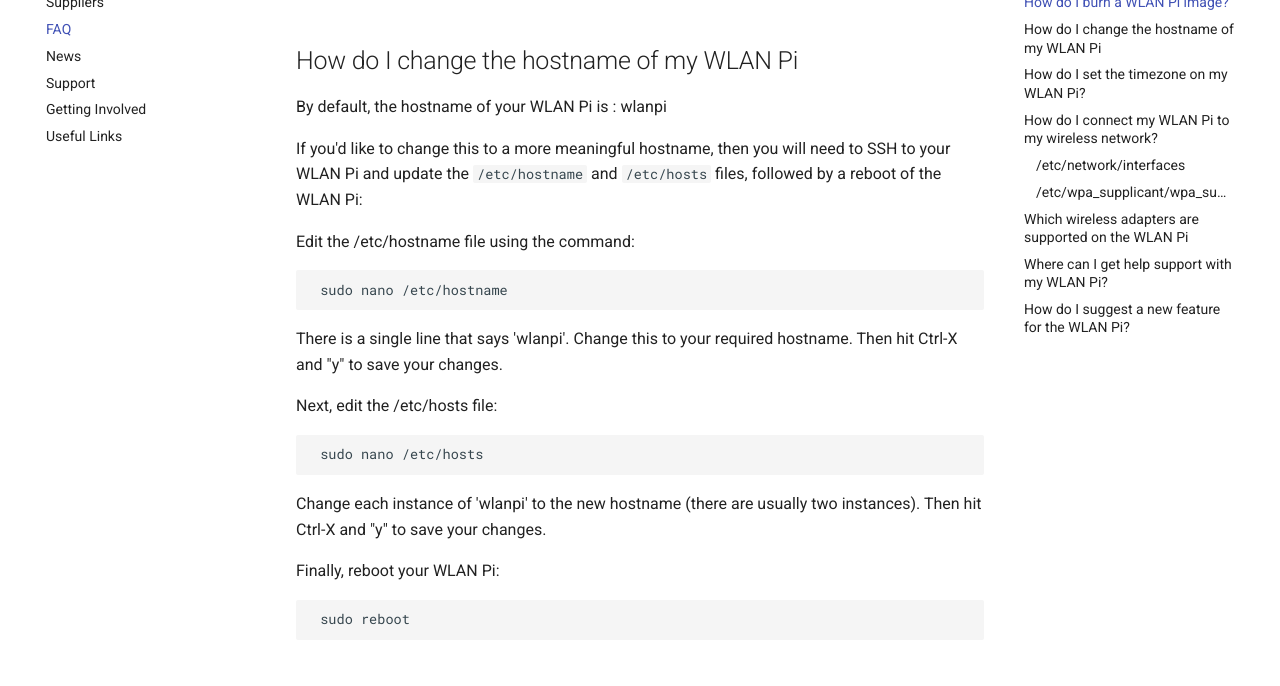
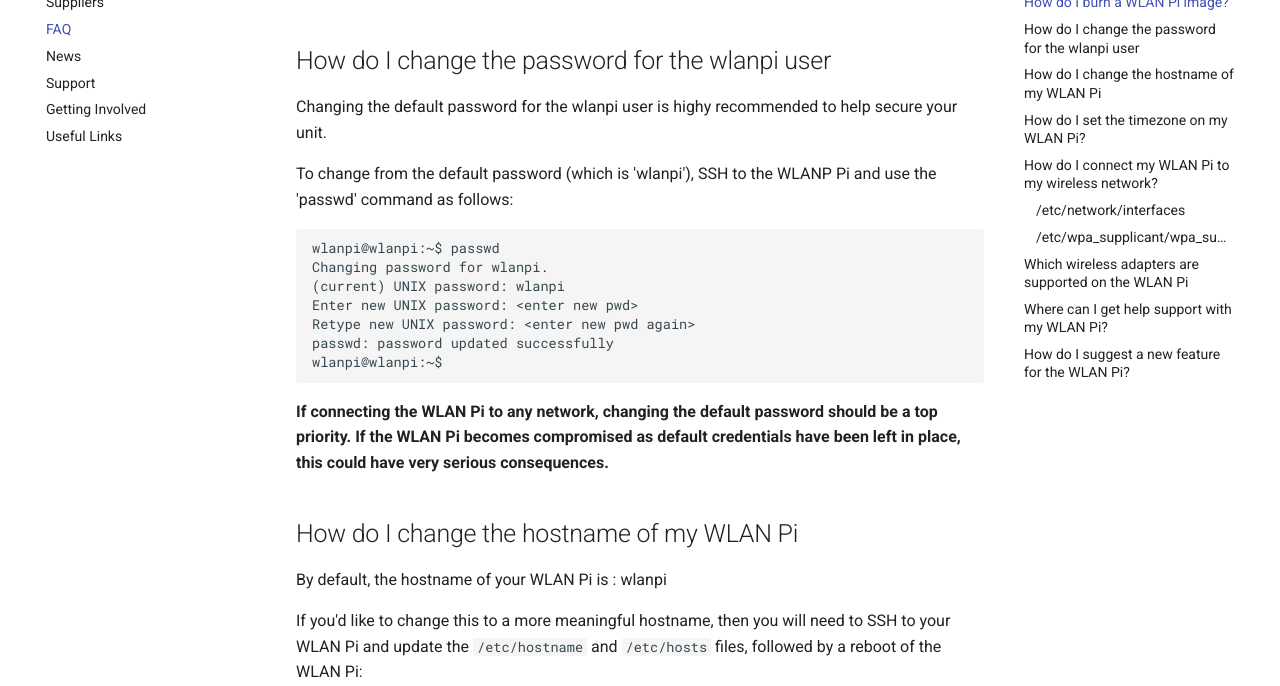
Before and after one commit to WLAN-Pi/wlanpi-documentation, an MkDocs documentation site: the page built from docs/faq.md, in a window 1280 px wide and 900 px high, scrolled down 857 px, cut to the strip 214-900 px from the top of the window. Built offline with MkDocs 1.6.1 and Material for MkDocs 9.7.7, drawn with Linux system fonts in a browser that asks for light colours.

Commit message:
added pwd change

````diff
--- a/docs/faq.md
+++ b/docs/faq.md
@@ -20,6 +20,24 @@
 If you'd like to burn a WLAN Pi image on to a kit you've bought or update the image of your existing WLAN Pi, here is a video explaining the process:
 
 <iframe width="560" height="315" src="https://www.youtube.com/embed/sD4WlNyyWDs" frameborder="0" allow="accelerometer; autoplay; encrypted-media; gyroscope; picture-in-picture" allowfullscreen></iframe>
+
+## How do I change the password for the wlanpi user
+
+Changing the default password for the wlanpi user is highy recommended to help secure your unit.
+
+To change from the default password (which is 'wlanpi'), SSH to the WLANP Pi and use the 'passwd' command as follows:
+
+```
+wlanpi@wlanpi:~$ passwd
+Changing password for wlanpi.
+(current) UNIX password: wlanpi
+Enter new UNIX password: <enter new pwd>
+Retype new UNIX password: <enter new pwd again>
+passwd: password updated successfully
+wlanpi@wlanpi:~$
+```
+
+**If connecting the WLAN Pi to any network, changing the default password should be a top priority. If the WLAN Pi becomes compromised as default credentials have been left in place, this could have very serious consequences.**
 
 ## How do I change the hostname of my WLAN Pi
 
````
